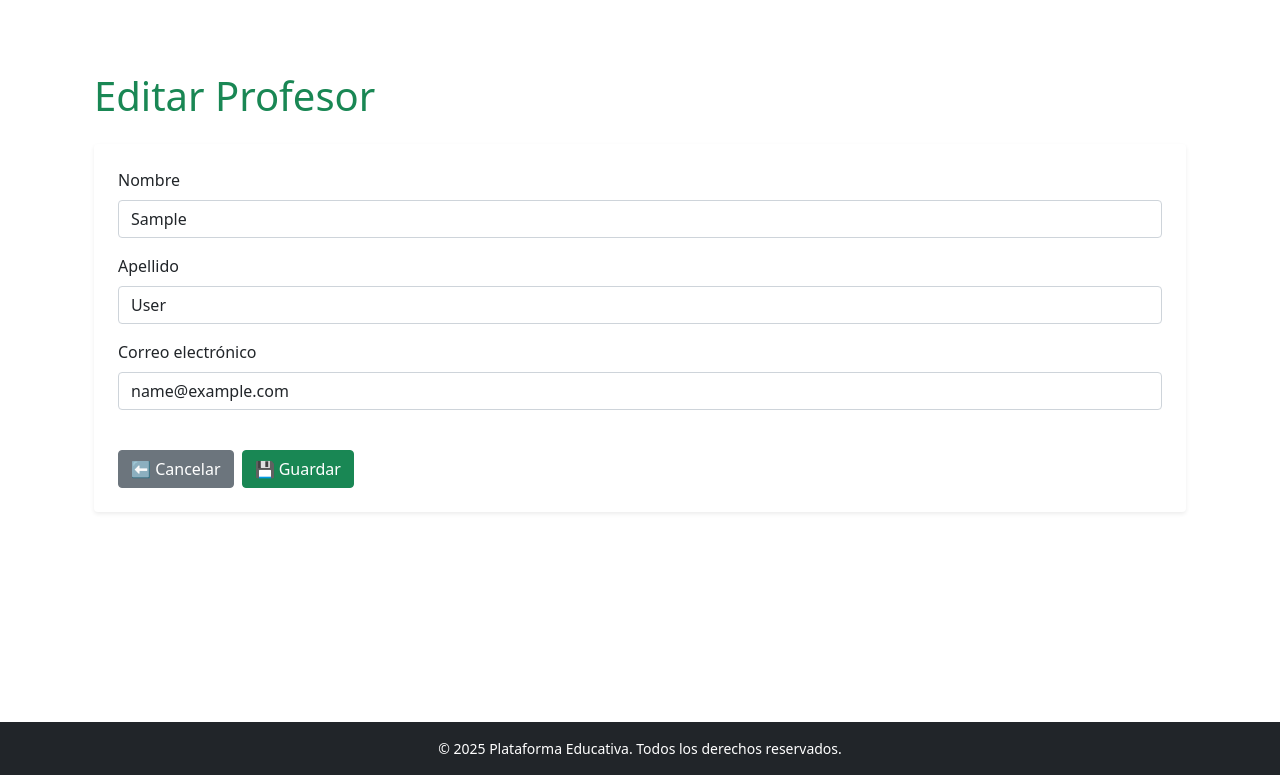
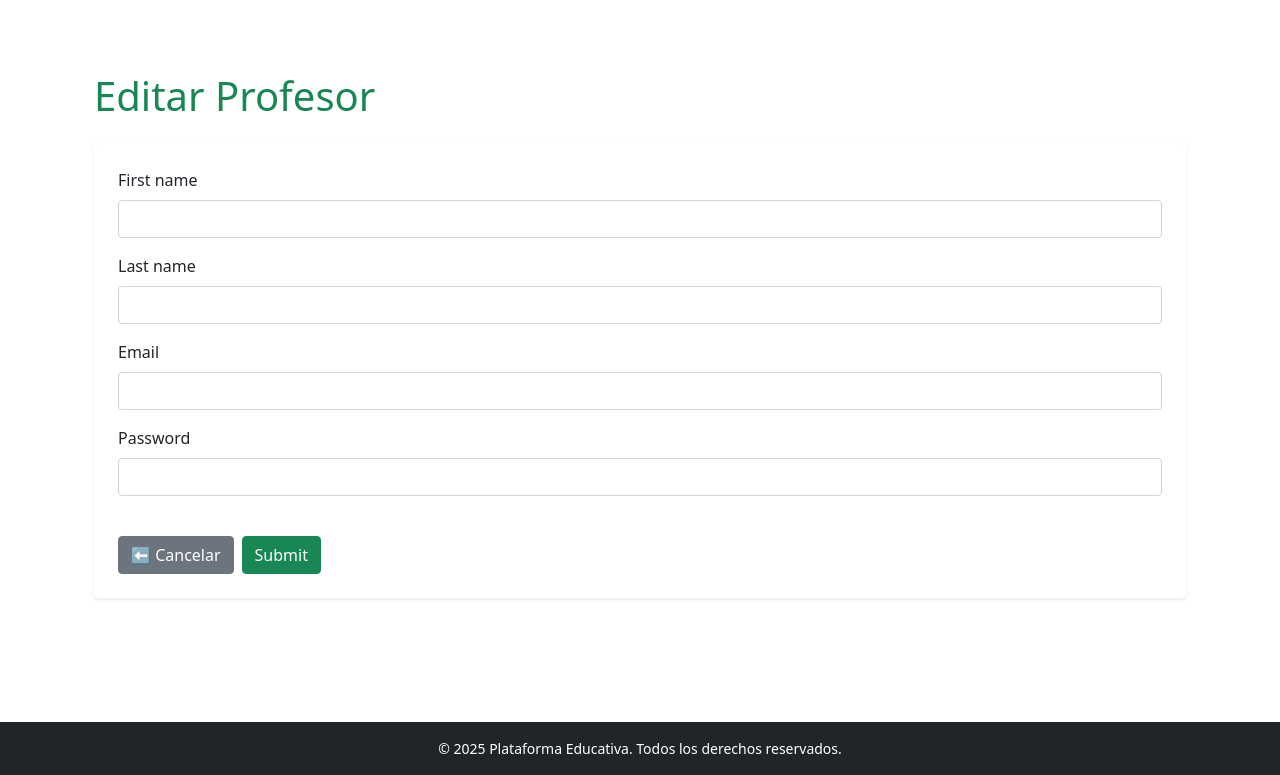
Before and after one commit to AlbertoZuiga/verificable-grupo-8, a Flask app: template app/templates/teachers/edit.html in a window 1280 px wide. Shown: the part 56-831 px from the top of the page. Run offline with Flask 3, Linux system fonts and the light colour scheme; the template is opened without the code that fills it: values that come from a table or form of the project are taken from there, others are empty; tables that the repository leaves empty hold one stand-in row (values such as "Sample post"); form fields are guessed from the names that the template uses.

Commit message:
teacher form

```diff
--- a/app/routes/student_routes.py
+++ b/app/routes/student_routes.py
@@ -43,9 +43,6 @@ def edit(id):
     user = student.user
 
     form = StudentEditForm(original_email=user.email, obj=user)
-    # Pre-carga el año de ingreso en el formulario
-    if request.method == 'GET':
-        form.university_entry_year.data = student.university_entry_year
 
     if form.validate_on_submit():
         user.first_name = form.first_name.data
--- /dev/null
+++ b/app/templates/teachers/_form.html
@@ -0,0 +1,42 @@
+<form method="POST" action="{{ url_for('teacher.create') }}" class="card p-4 shadow-sm border-0 rounded-4">
+    {{ form.hidden_tag() }}
+
+    <div class="mb-3">
+      {{ form.first_name.label(class="form-label") }}
+      {{ form.first_name(class="form-control") }}
+      {% for error in form.first_name.errors %}
+        <div class="text-danger">{{ error }}</div>
+      {% endfor %}
+    </div>
+
+    <div class="mb-3">
+      {{ form.last_name.label(class="form-label") }}
+      {{ form.last_name(class="form-control") }}
+      {% for error in form.last_name.errors %}
+        <div class="text-danger">{{ error }}</div>
+      {% endfor %}
+    </div>
+
+    <div class="mb-3">
+      {{ form.email.label(class="form-label") }}
+      {{ form.email(class="form-control") }}
+      {% for error in form.email.errors %}
+        <div class="text-danger">{{ error }}</div>
+      {% endfor %}
+    </div>
+
+    {% if form.password %}
+        <div class="mb-3">
+        {{ form.password.label(class="form-label") }}
+        {{ form.password(class="form-control") }}
+        {% for error in form.password.errors %}
+            <div class="text-danger">{{ error }}</div>
+        {% endfor %}
+        </div>
+    {% endif %}
+
+    <div class="d-flex gap-2 mt-4">
+      <a href="{{ url_for('teacher.index') }}" class="btn btn-secondary">⬅ Cancelar</a>
+      {{ form.submit(class="btn btn-success") }}
+    </div>
+  </form>
--- a/app/templates/teachers/edit.html
+++ b/app/templates/teachers/edit.html
@@ -6,28 +6,7 @@
 
 <div class="container py-5">
   <h1 class="mb-4 text-success">Editar Profesor</h1>
-
-  <form method="POST" action="{{ url_for('teacher.edit', id=teacher.id) }}" class="card p-4 shadow-sm border-0 rounded-4">
-    <div class="mb-3">
-      <label for="first_name" class="form-label">Nombre</label>
-      <input type="text" class="form-control" id="first_name" name="first_name" value="{{teacher.user.first_name}}" required/>
-    </div>
-
-    <div class="mb-3">
-      <label for="last_name" class="form-label">Apellido</label>
-      <input type="text" class="form-control" id="last_name" name="last_name" value="{{teacher.user.last_name}}" required/>
-    </div>
-
-    <div class="mb-3">
-      <label for="email" class="form-label">Correo electrónico</label>
-      <input type="email" class="form-control" id="email" name="email" value="{{teacher.user.email}}" required/>
-    </div>
-
-    <div class="d-flex gap-2 mt-4">
-      <a href="{{ url_for('teacher.index') }}" class="btn btn-secondary">⬅ Cancelar</a>
-      <button type="submit" class="btn btn-success">💾 Guardar</button>
-    </div>
-  </form>
+  {% include 'teachers/_form.html' with context %}
 </div>
 
 {% endblock %}
```
Also changed, not shown: app/forms/teacher_forms.py (added, +30 -0 lines), app/routes/teacher_routes.py (+15 -15 lines), app/templates/teachers/create.html (+1 -27 lines).
